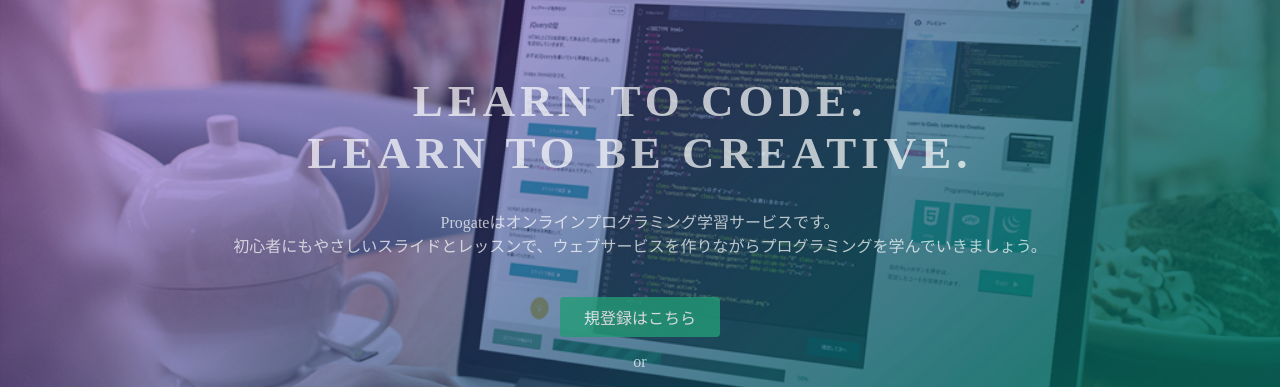
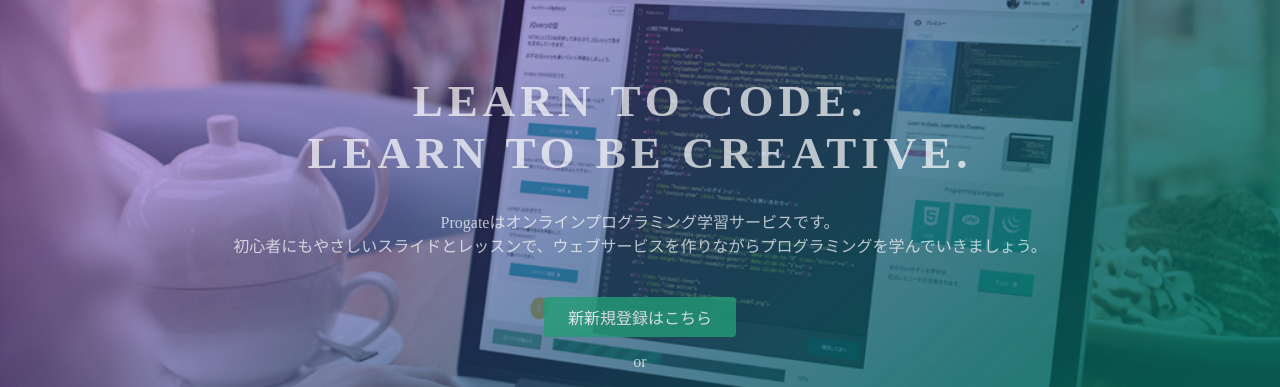
Before and after one commit to takashi-html/takashi-hokkaido.github.io, a plain HTML site: page index.html in a window 1280 px wide. Shown: the part 135-522 px from the top of the page. Drawn offline with Linux system fonts and the light colour scheme.

Commit message:
Update index.html

```diff
--- a/index.html
+++ b/index.html
@@ -26,7 +26,7 @@
       <h1>LEARN TO CODE.<br>LEARN TO BE CREATIVE.</h1>
       <p>Progateはオンラインプログラミング学習サービスです。<br>初心者にもやさしいスライドとレッスンで、ウェブサービスを作りながらプログラミングを学んでいきましょう。</p>
       <div class="btn-wrapper">
-        <a href="#" class="btn signup">規登録はこちら</a>
+        <a href="#" class="btn signup">新新規登録はこちら</a>
         <p>or</p>
         <a href="#" class="btn facebook"><span class="fa fa-facebook"></span>Facebookで登録</a>
         <a href="#" class="btn twitter"><span class="fa fa-twitter"></span>Twitterで登録</a>
```
